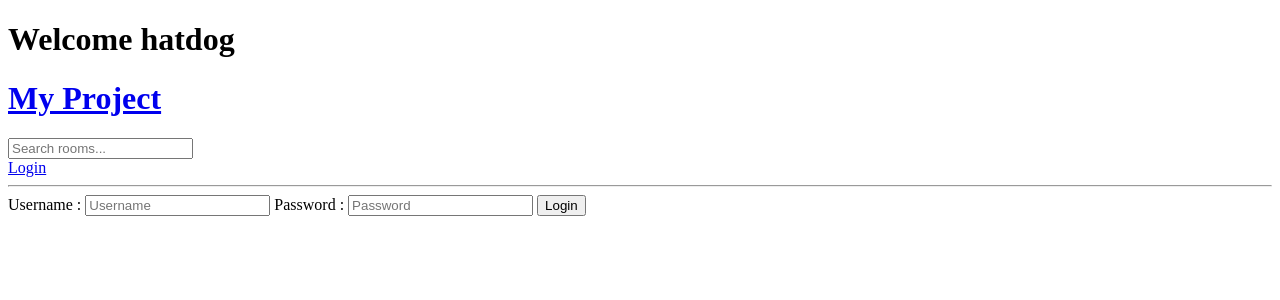
After one commit to Chopabs/Django, a Django app: page /login/ in a window 1280 px wide. The commit adds this page. Shown: the top 300 px of the page. Run offline with Django 5.2, Linux system fonts and the light colour scheme.

Commit message:
search_login

```diff
--- /dev/null
+++ b/proj/myapp/templates/base/login_register.html
@@ -0,0 +1,14 @@
+{% extends 'main.html' %}
+
+{%block content%}
+<div>
+<form method="POST" action="">
+    {% csrf_token %}
+    <label> Username : </label>
+    <input type="text" name="username" placeholder="Username">
+    <label> Password : </label>
+    <input type="password" name="password" placeholder="Password">
+    <button type="submit">Login</button>
+</form>
+</div>
+{%endblock%}
--- a/proj/myapp/urls.py
+++ b/proj/myapp/urls.py
@@ -2,6 +2,7 @@ from django.urls import path
 from . import views
 
 urlpatterns = [
+    path('login/', views.loginpage, name="login"),
     path('', views.home, name="home"),
     path('room/<str:pk>/', views.room, name="room"),
     path('create-room/', views.createRoom, name="create-room"),
--- a/proj/myapp/views.py
+++ b/proj/myapp/views.py
@@ -1,5 +1,8 @@
 from django.shortcuts import render, HttpResponse, redirect
+from django.contrib import messages
 from django.db.models import Q
+from django.contrib.auth.models import User
+
 from .models import Room, Topic
 from .forms import RoomForm
 # rooms = [
@@ -7,6 +10,17 @@ from .forms import RoomForm
 #     {'id': 2, 'name': 'CSS Fundamentals'},
 #     {'id': 3, 'name': 'JavaScript Essentials'},
 # ]
+
+def loginpage(request):
+    if (request.method == 'POST'):
+        username = request.POST.get('username')
+        password = request.POST.get('password')
+        try:
+            user = User.objects.get(username=username, password=password)
+        except:
+            messages.error(request, "Invalid username or password")
+    context = {}
+    return render(request, 'base/login_register.html', context)
 
 
 def home(request):
--- a/proj/templates/navbar.html
+++ b/proj/templates/navbar.html
@@ -8,3 +8,7 @@
     <input type="text" name="q" placeholder="Search rooms..."/>
 
 </form>
+
+<a href="{% url 'login' %}">Login</a>
+
+<hr>
```
Also changed, not shown: proj/db.sqlite3.
